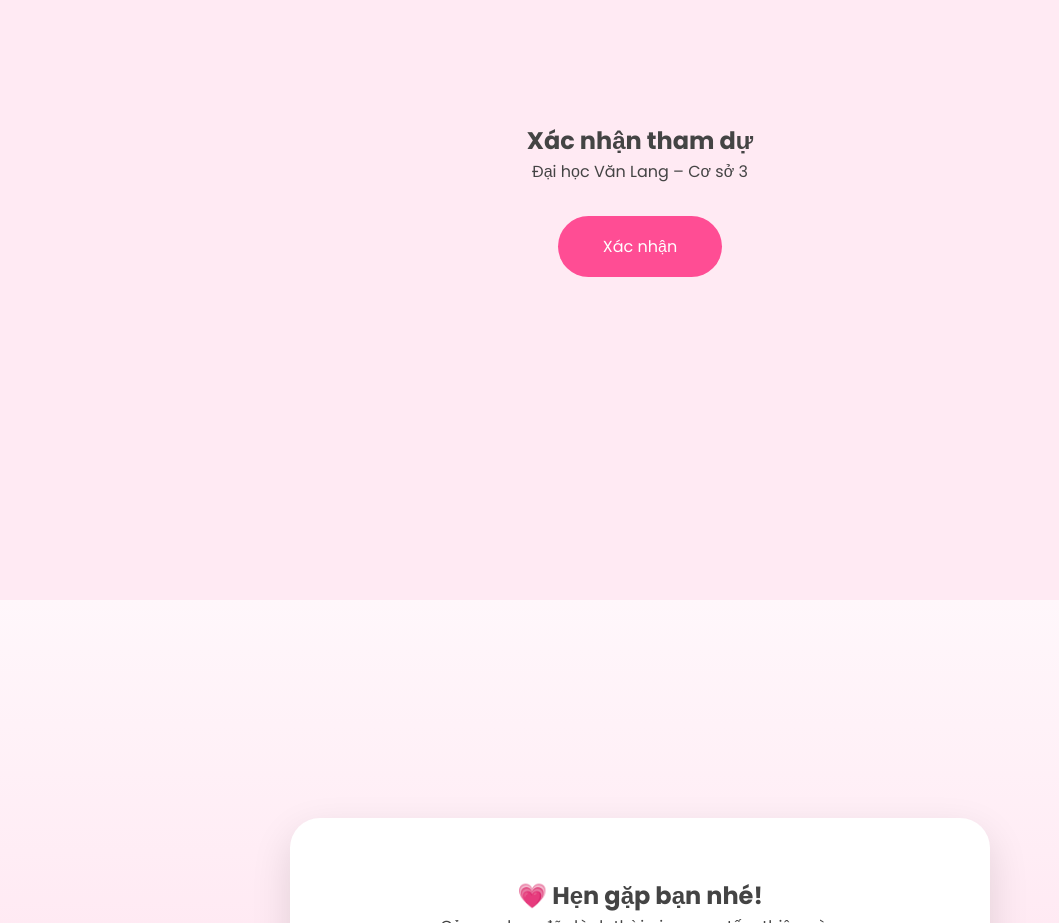
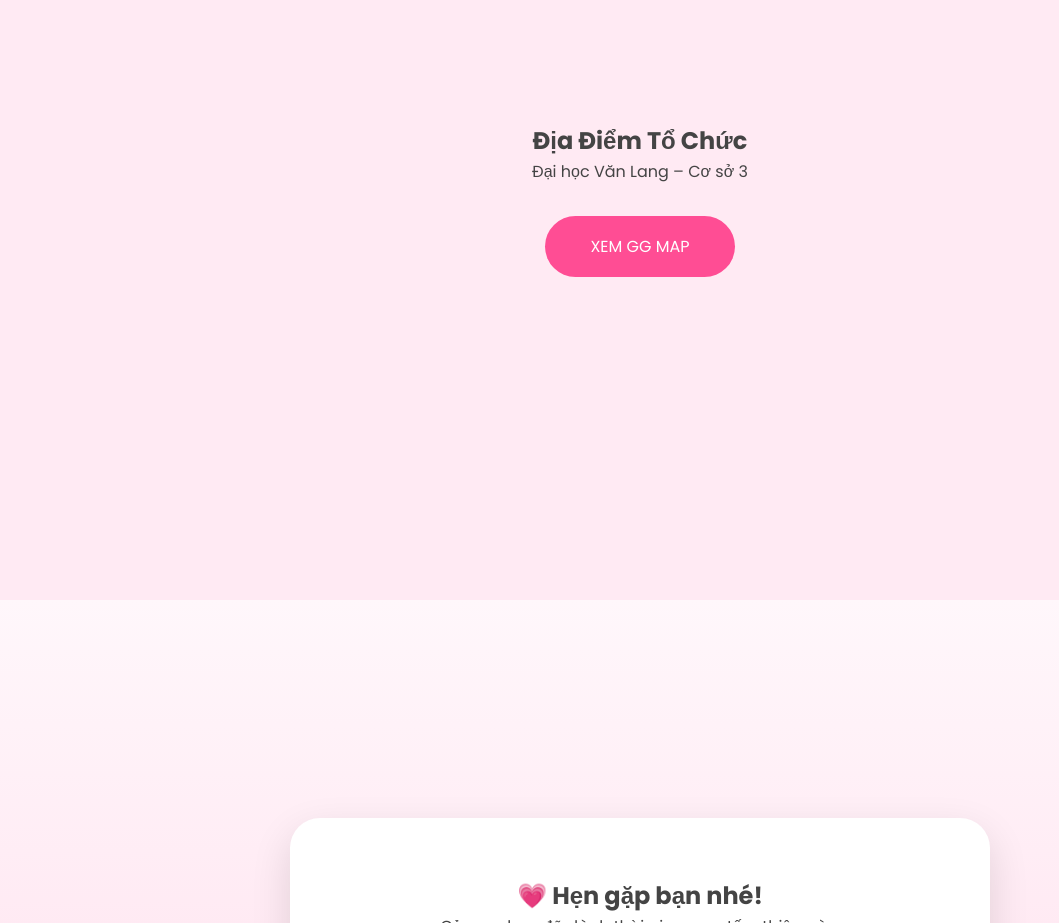
Before and after one commit to vanthuan999/lethitungnguyen, a plain HTML site: page index.html in a window 1280 px wide. Shown: the part 3400-4323 px from the top of the page, without its empty margins (0-1059 px from the left). Drawn offline with Linux system fonts and the light colour scheme.

Commit message:
Update location section and link in index.html

```diff
--- a/index.html
+++ b/index.html
@@ -306,7 +306,7 @@
 
     <h2>
 
-        Xác nhận tham dự
+        Địa Điểm Tổ Chức
 
     </h2>
 
@@ -318,10 +318,10 @@
 
     <a
         class="map-btn"
-        href="https://forms.gle/qJnSGm9y7Qjhzqfv8"
+        href="https://maps.app.goo.gl/2FeNdpWLYqTywVzb6?g_st=ipc"
         target="_blank">
 
-        Xác nhận
+        XEM GG MAP
 
     </a>
 
```
